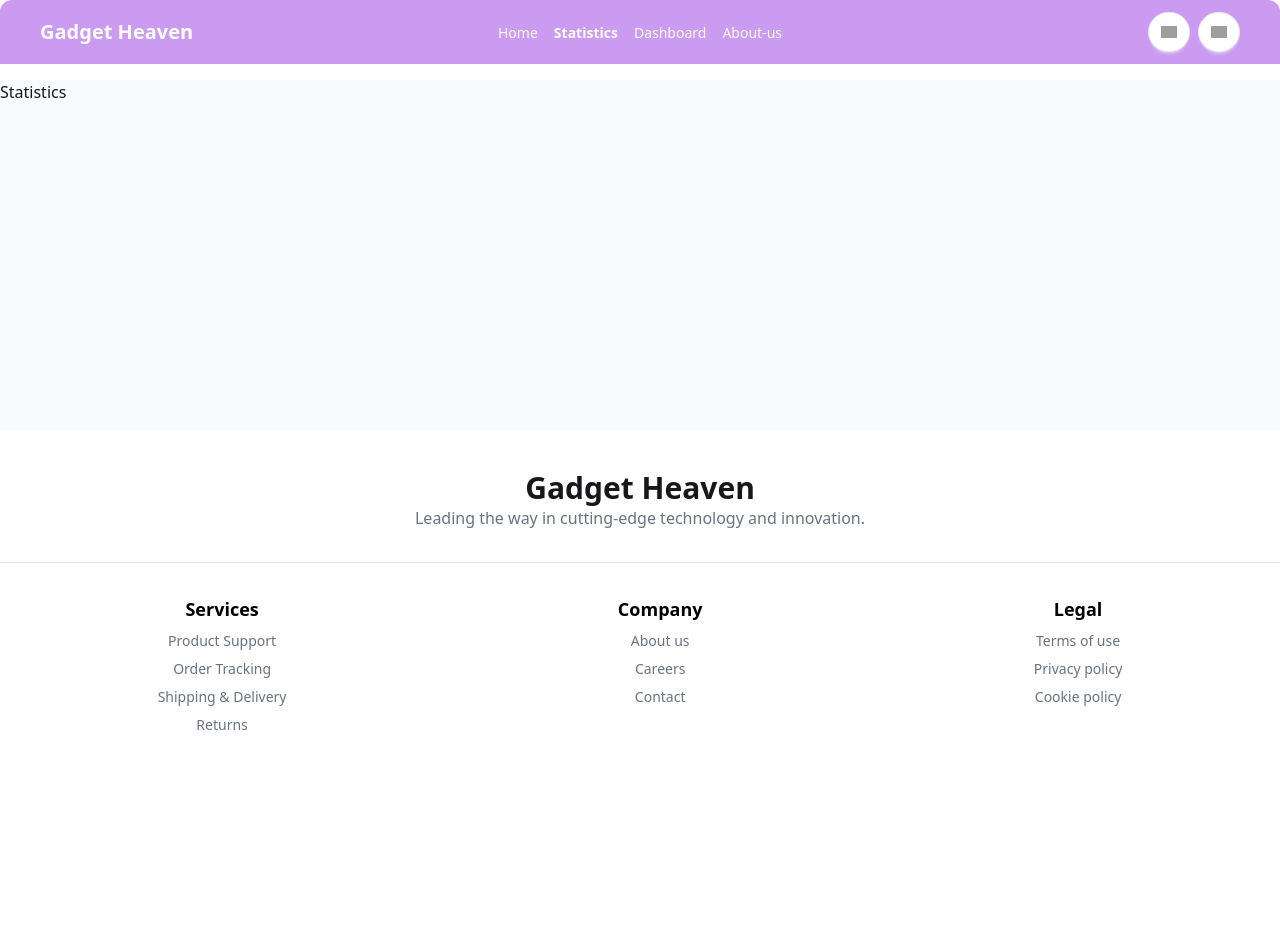
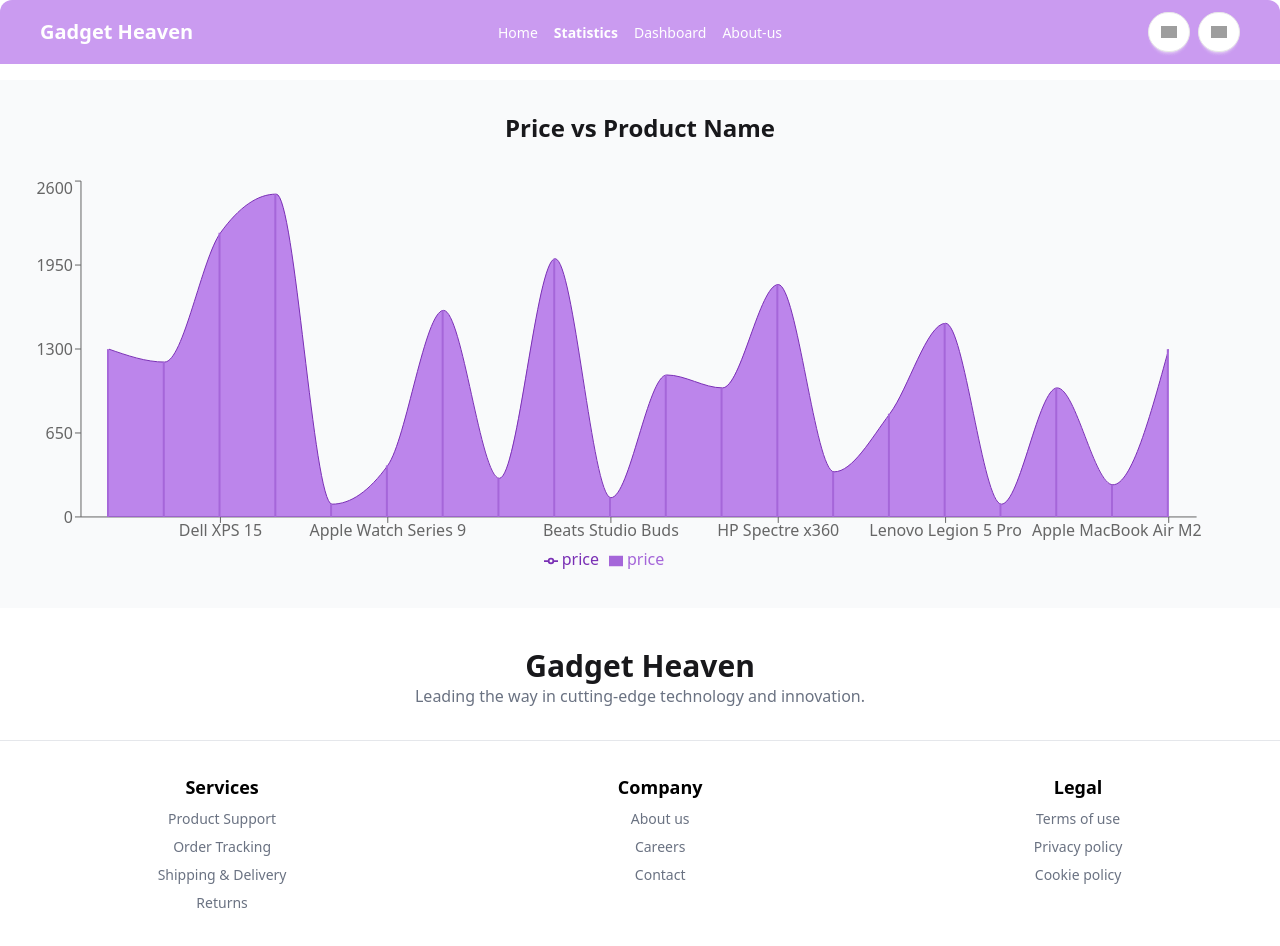
Before and after one commit to zabirarkam27/assignment_08_Gadget_Heaven, a React (Vite) app: page /statistics in a window 1280 px wide. Shown: the top 946 px of the page. Before the commit the page ends 800 px from the top, so only its background shows below. Built offline with nearby package versions, Linux system fonts and the light colour scheme; grey boxes are pictures that could not be loaded.

Commit message:
added statestics page

```diff
--- a/package.json
+++ b/package.json
@@ -18,6 +18,7 @@
     "react-helmet-async": "^2.0.5",
     "react-hot-toast": "^2.5.1",
     "react-router-dom": "^7.1.3",
+    "recharts": "^2.15.1",
     "sort-by": "^1.2.0",
     "tailwindcss": "^4.0.0"
   },
--- a/src/Pages/Statistics.jsx
+++ b/src/Pages/Statistics.jsx
@@ -1,12 +1,36 @@
 import { Helmet } from "react-helmet-async";
+import { useLoaderData } from "react-router-dom";
+import { Area, Bar, ComposedChart, Legend, ResponsiveContainer, Tooltip, XAxis, YAxis } from "recharts";
 
 const Statistics = () => {
+  const gadget = useLoaderData();
+  const data = gadget.map((gadget) => ({
+    name: gadget.title,
+    price: gadget.price
+  }));
     return (
-      <div>
+      <div className="container mx-auto px-4 py-8">
         <Helmet>
           <title>Gadget Heaven || Statistics</title>
         </Helmet>
-        <h3>Statistics</h3>
+        <h3 className="text-2xl font-bold text-center mb-8">
+          Price vs Product Name
+        </h3>
+        <ResponsiveContainer width="95%" height={400}>
+          <ComposedChart data={data}>
+            <XAxis dataKey="name" />
+            <YAxis />
+            <Tooltip />
+            <Legend />
+            <Area
+              type="monotone"
+              dataKey="price"
+              fill="#9538E2"
+              stroke="#7A30B5"
+            />
+            <Bar dataKey="price" barSize={2} fill="#A566D9" />
+          </ComposedChart>
+        </ResponsiveContainer>
       </div>
     );
 };
--- a/src/components/Navbar.jsx
+++ b/src/components/Navbar.jsx
@@ -28,7 +28,7 @@
             >
               <NavLink
                 className={({ isActive }) =>
-                  `${isActive ? "text-white font-bold" : "hover:text-gray-200"}`
+                  `${isActive ? "text-white font-bold" : "hover:text-gray-200"}hover:scale-105 transition-transform`
                 }
                 to="/"
               >
@@ -36,7 +36,7 @@
               </NavLink>
               <NavLink
                 className={({ isActive }) =>
-                  `${isActive ? "text-white font-bold" : "hover:text-gray-200"}`
+                  `${isActive ? "text-white font-bold" : "hover:text-gray-200"}hover:scale-105 transition-transform`
                 }
                 to="/statistics"
               >
@@ -44,7 +44,7 @@
               </NavLink>
               <NavLink
                 className={({ isActive }) =>
-                  `${isActive ? "text-white font-bold" : "hover:text-gray-200"}`
+                  `${isActive ? "text-white font-bold" : "hover:text-gray-200"}hover:scale-105 transition-transform`
                 }
                 to="/dashboard"
               >
@@ -52,7 +52,7 @@
               </NavLink>
               <NavLink
                 className={({ isActive }) =>
-                  `${isActive ? "text-white font-bold" : "hover:text-gray-200"}`
+                  `${isActive ? "text-white font-bold" : "hover:text-gray-200"}hover:scale-105 transition-transform`
                 }
                 to="/about-us"
               >
@@ -62,7 +62,7 @@
           </div>
           <Link
             to="/"
-            className="font-bold hover:text-[#9538E2] hover:scale-105 transition-colors text-xl"
+            className="font-bold hover:white hover:scale-105 transition-transform text-xl"
           >
             Gadget Heaven
           </Link>
@@ -71,7 +71,9 @@
           <ul className="menu menu-horizontal space-x-4 px-1">
             <NavLink
               className={({ isActive }) =>
-                `${isActive ? "text-white font-bold" : "hover:text-gray-200"}`
+                `${
+                  isActive ? "text-white font-bold" : "hover:text-gray-200"
+                } hover:scale-105 transition-transform`
               }
               to="/"
             >
@@ -79,7 +81,9 @@
             </NavLink>
             <NavLink
               className={({ isActive }) =>
-                `${isActive ? "text-white font-bold" : "hover:text-gray-200"}`
+                `${
+                  isActive ? "text-white font-bold" : "hover:text-gray-200"
+                } hover:scale-105 transition-transform`
               }
               to="/statistics"
             >
@@ -87,7 +91,7 @@
             </NavLink>
             <NavLink
               className={({ isActive }) =>
-                `${isActive ? "text-white font-bold" : "hover:text-gray-200"}`
+                `${isActive ? "text-white font-bold" : "hover:text-gray-200"} hover:scale-105 transition-transform`
               }
               to="/dashboard"
             >
@@ -95,7 +99,7 @@
             </NavLink>
             <NavLink
               className={({ isActive }) =>
-                `${isActive ? "text-white font-bold" : "hover:text-gray-200"}`
+                `${isActive ? "text-white font-bold" : "hover:text-gray-200"} hover:scale-105 transition-transform`
               }
               to="/about-us"
             >
--- a/src/routes/Routes.jsx
+++ b/src/routes/Routes.jsx
@@ -33,6 +33,7 @@
       {
         path: "/statistics",
         element: <Statistics />,
+        loader: () => fetch("/gadgets.json"),
       },
       {
         path: "/dashboard",
```
Also changed, not shown: public/README.md, 2 other files (tests, documents, lock files or other folders).
